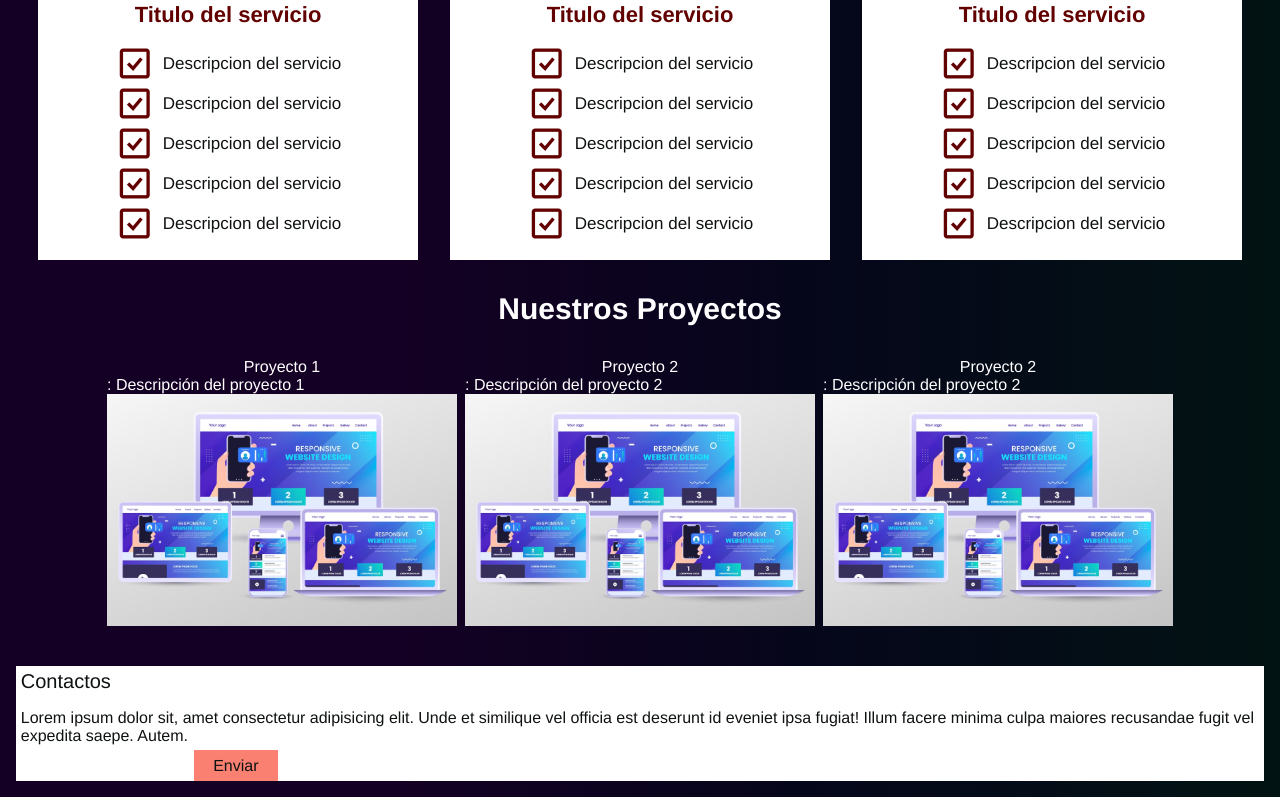
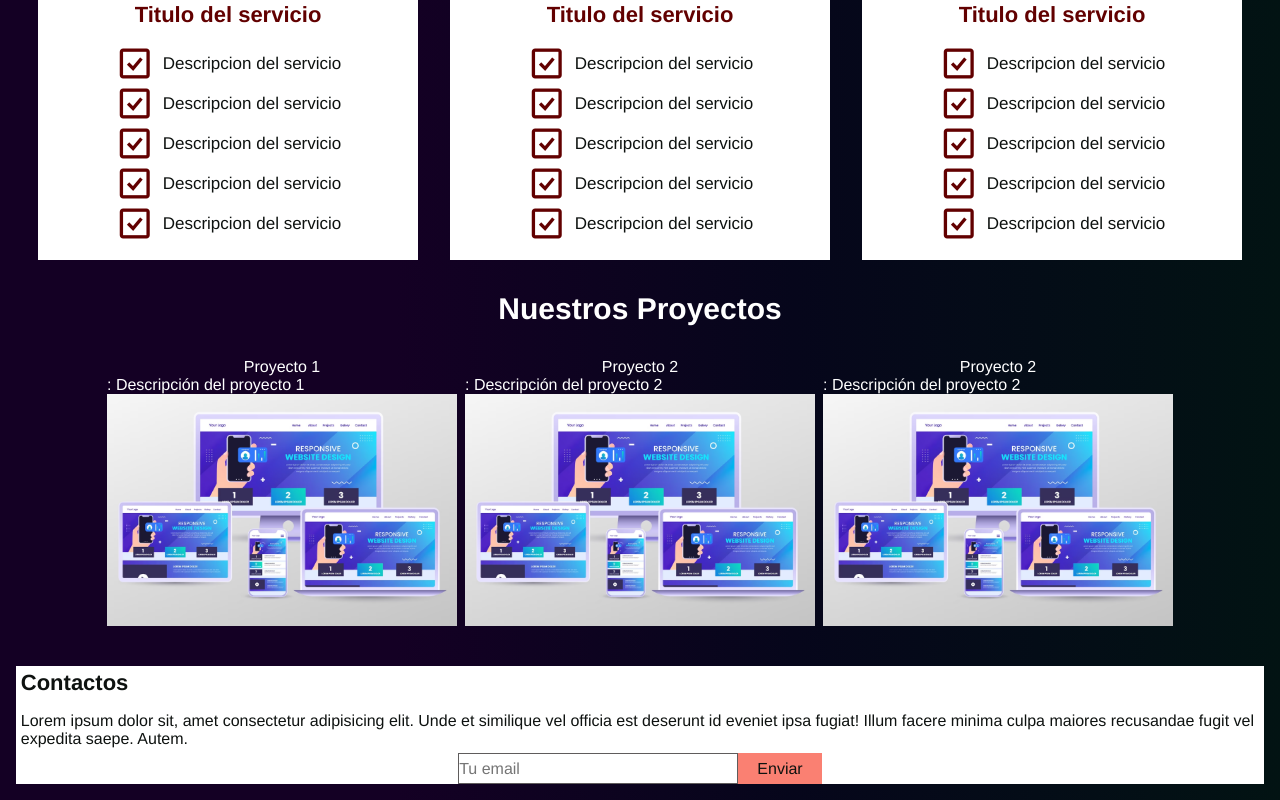
Before and after one commit to cristobalquilimaco/teguilog, a React (Vite) app: page / in a window 1280 px wide. Shown: the part 2837-3637 px from the top of the page. Built offline with nearby package versions, Linux system fonts and the light colour scheme.

Commit message:
Se ajusta texto de contactos

```diff
--- a/src/shared/Footer.jsx
+++ b/src/shared/Footer.jsx
@@ -14,7 +14,7 @@ const Footer = () => {
         <div>
           <p></p>
           <div className='input_and_btn'>
-            <input type="email" />
+            <input id='email_input' type="email" placeholder='Tu email' />
             <button className='button_suscrib'>Enviar</button>
           </div>
         </div>
--- a/src/shared/styles/footer.css
+++ b/src/shared/styles/footer.css
@@ -10,6 +10,8 @@ background-color: var(--background-color);
 margin: 1rem;
 display: flex;
 flex-wrap: wrap;
+align-items: center;
+justify-content: center;
 }
 
 .text_info_footer{
@@ -21,13 +23,19 @@ flex-wrap: wrap;
 }
 
 .contact_inf{
-    font-size: 20px;
-
+font-size: 22px;
+font-weight: bold;
+}
+.input_and_btn{
+display: flex;
+justify-content: center;
 }
 
-.input_and_btn{
-display: flex;
+#email_input{
+border: 1px solid rgb(95, 92, 92);
+width: 280px;
 }
+
 
 .button_suscrib{
 background-color: salmon;
```
